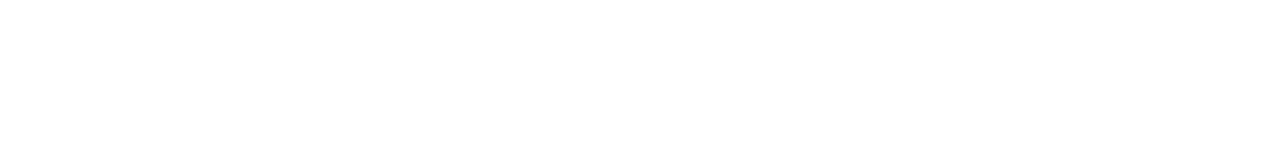
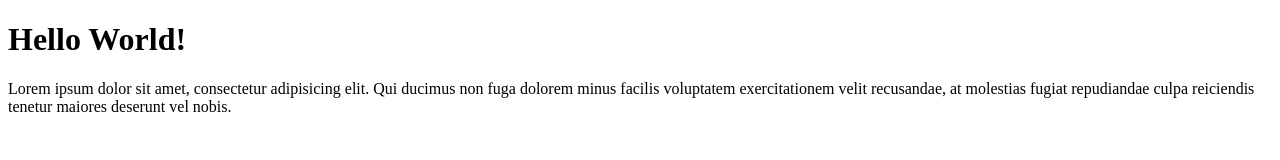
Before and after one commit to cbounthirath/day-1, a plain HTML site: page index.html in a window 1280 px wide. Drawn offline with Linux system fonts and the light colour scheme.

Commit message:
changed markup to display header and paragraph

```diff
--- a/index.html
+++ b/index.html
@@ -1,12 +1,12 @@
 <!DOCTYPE html>
-<html lang="en">
-<head>
-    <meta charset="UTF-8">
-    <meta name="viewport" content="width=device-width, initial-scale=1.0">
-    <meta http-equiv="X-UA-Compatible" content="ie=edge">
-    <title>Document</title>
-</head>
-<body>
+<html>
+    <head>
+        <title>Day 1</title>
 
-</body>
+    </head>
+    <body>
+        <!-- Headers  h1-h5 -->
+        <h1>Hello World!</h1>
+        <p>Lorem ipsum dolor sit amet, consectetur adipisicing elit. Qui ducimus non fuga dolorem minus facilis voluptatem exercitationem velit recusandae, at molestias fugiat repudiandae culpa reiciendis tenetur maiores deserunt vel nobis.</p>
+    </body>
 </html>
```
